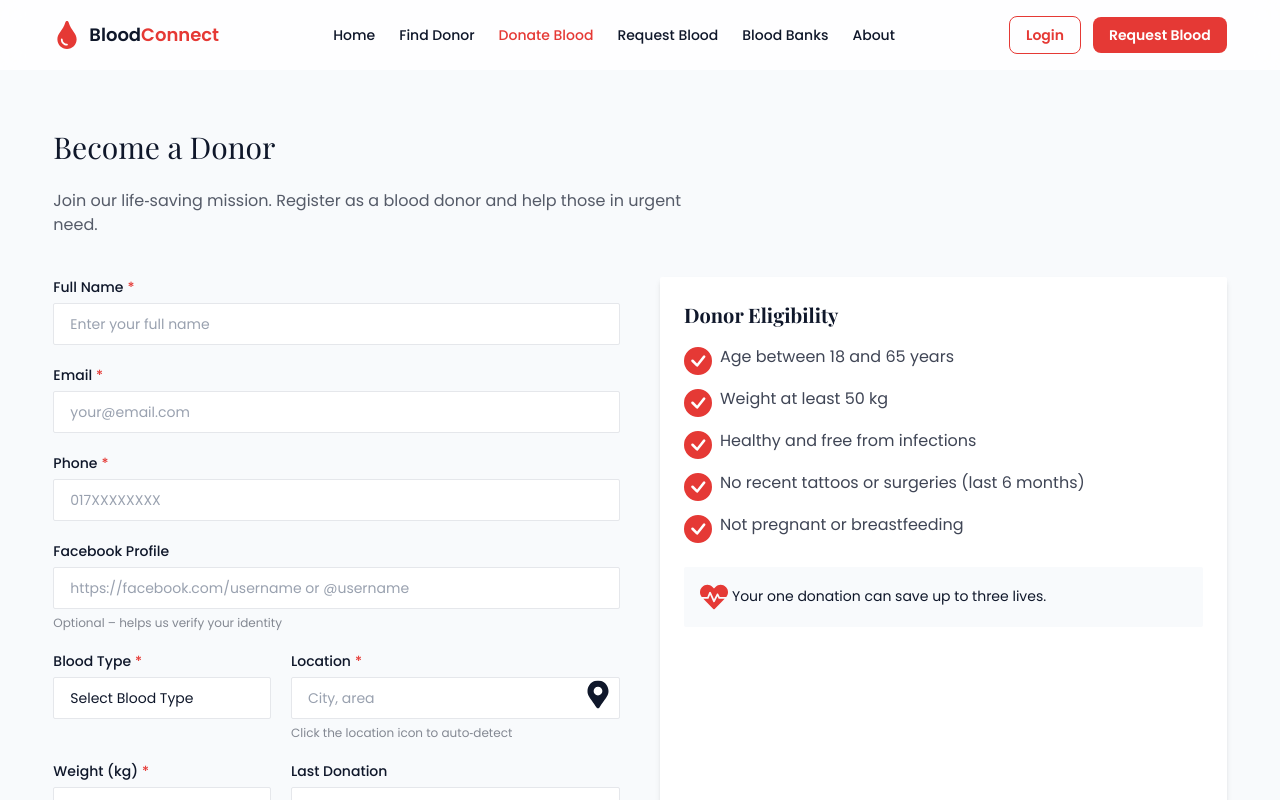
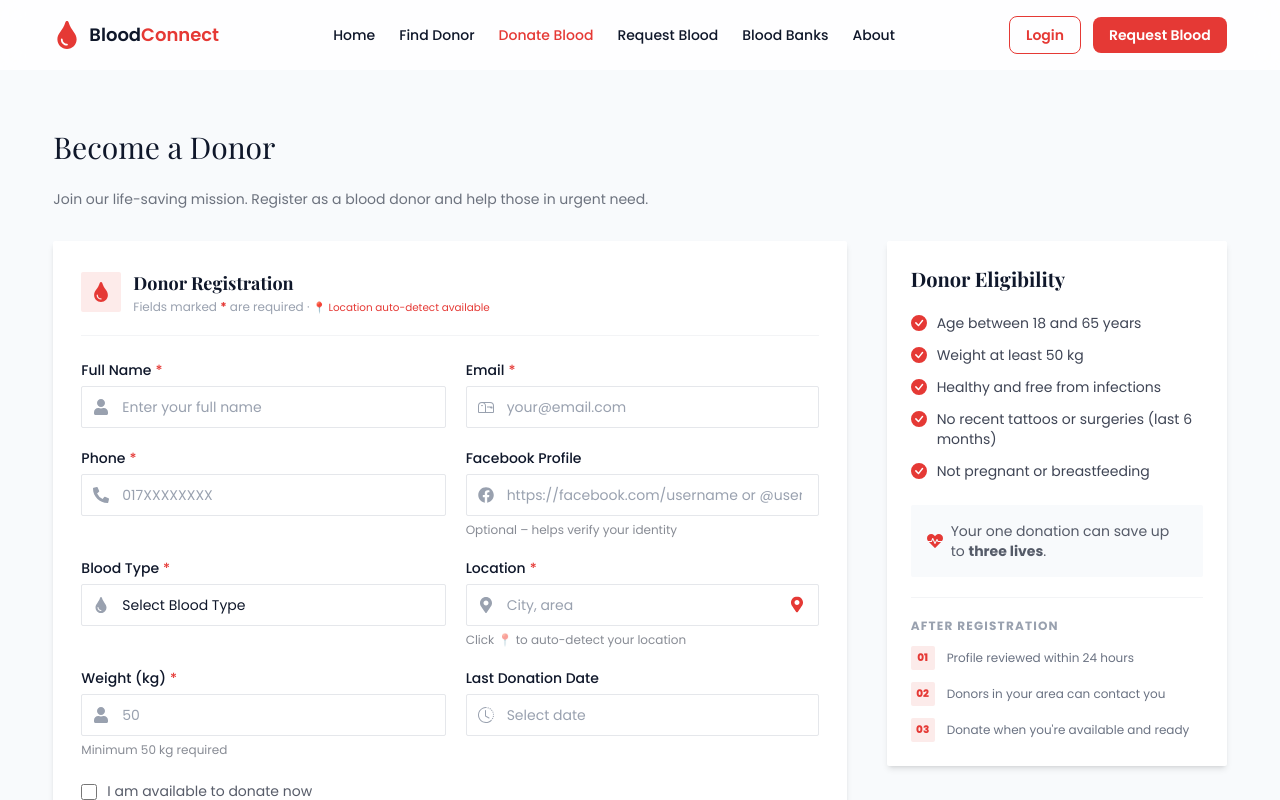
Before and after one commit to shahariyar23/blood-donation-system-ui, a React (Vite) app: page /donate in a window 1280 px wide. Shown: the top 800 px of the page. Built offline with nearby package versions, Linux system fonts and the light colour scheme.

Commit message:
modify the donate blood page

```diff
--- a/src/features/donateBlood/ui/DonateBlood.tsx
+++ b/src/features/donateBlood/ui/DonateBlood.tsx
@@ -4,208 +4,189 @@ import MainContainer from '../../../shared/main-container/MainContainer';
 import SectionContainer from '../../../shared/section-container/SectionContainer';
 import SectionHeading from '../../../shared/section-heading/SectionHeading';
 import CustomButton from '../../../shared/button/CustomButton';
-import {Icons} from '../../../shared/icons/Icons';
+import { Icons } from '../../../shared/icons/Icons';
 
+// ── Types ──────────────────────────────────────────────
 interface LocationDetails {
-  city?: string;
-  county?: string;
+  city?:           string;
+  town?:           string;
+  village?:        string;
+  county?:         string;
   state_district?: string;
-  state?: string;
-  postcode?: string;
-  country?: string;
-  country_code?: string;
+  state?:          string;
+  postcode?:       string;
+  country?:        string;
+  country_code?:   string;
 }
 
-// Validation helpers (unchanged)
+// ── Validation helpers ─────────────────────────────────
 const validateEmail = (email: string): string | null => {
   const emailRegex = /^[^\s@]+@[^\s@]+\.[^\s@]+$/;
-  if (!email) return 'Email is required';
-  if (!emailRegex.test(email)) return 'Enter a valid email address';
+  if (!email)                    return 'Email is required';
+  if (!emailRegex.test(email))   return 'Enter a valid email address';
   return null;
 };
 
 const validatePhone = (phone: string): string | null => {
   if (!phone) return 'Phone number is required';
-  const digitsOnly = phone.replace(/\D/g, '');
-  const bdPhoneRegex = /^(01[3-9]\d{8})$|^(8801[3-9]\d{8})$/;
-  if (!bdPhoneRegex.test(digitsOnly)) return 'Enter a valid Bangladeshi phone number';
+  const digits    = phone.replace(/\D/g, '');
+  const bdPhone   = /^(01[3-9]\d{8})$|^(8801[3-9]\d{8})$/;
+  if (!bdPhone.test(digits)) return 'Enter a valid Bangladeshi phone number';
   return null;
 };
 
 const validateName = (name: string): string | null => {
-  if (!name) return 'Full name is required';
-  if (name.length < 2) return 'Name must be at least 2 characters';
+  if (!name)              return 'Full name is required';
+  if (name.length < 2)    return 'Name must be at least 2 characters';
   if (!/^[a-zA-Z\s]+$/.test(name)) return 'Name can only contain letters and spaces';
   return null;
 };
 
-const validateBloodType = (bloodType: string): string | null => {
-  if (!bloodType) return 'Blood type is required';
+const validateWeight = (weight: string): string | null => {
+  if (!weight)                     return 'Weight is required';
+  const w = Number(weight);
+  if (isNaN(w) || w < 50)          return 'Weight must be at least 50 kg';
   return null;
 };
 
-const validateLocation = (location: string): string | null => {
-  if (!location) return 'Location is required';
-  if (location.length < 3) return 'Please enter a valid location';
-  return null;
+// ── Reverse geocode ────────────────────────────────────
+const reverseGeocode = async (
+  lat: number,
+  lon: number
+): Promise<{ displayName: string; details: LocationDetails }> => {
+  const url  = `https://nominatim.openstreetmap.org/reverse?format=json&lat=${lat}&lon=${lon}&zoom=18&addressdetails=1`;
+  const res  = await fetch(url, { headers: { 'User-Agent': 'BloodConnect/1.0' } });
+  const data = await res.json();
+  const addr = data.address;
+  const displayName = addr.city || addr.town || addr.village || addr.county || 'Unknown location';
+  return { displayName, details: addr };
 };
 
-const validateWeight = (weight: string): string | null => {
-  if (!weight) return 'Weight is required';
-  const w = Number(weight);
-  if (isNaN(w) || w < 50) return 'Weight must be at least 50 kg';
-  return null;
+// ── Normalize Facebook input ───────────────────────────
+const normalizeFacebook = (input: string): string => {
+  if (!input) return '';
+  if (input.startsWith('http://') || input.startsWith('https://')) return input;
+  let username = input.startsWith('@') ? input.slice(1) : input;
+  if (username.includes('/')) username = username.split('/').pop()!;
+  return `https://www.facebook.com/${username}`;
 };
 
+// ── Blood type options ─────────────────────────────────
+const bloodTypeOptions = [
+  { value: 'A+',  label: 'A+'  },
+  { value: 'A-',  label: 'A-'  },
+  { value: 'B+',  label: 'B+'  },
+  { value: 'B-',  label: 'B-'  },
+  { value: 'AB+', label: 'AB+' },
+  { value: 'AB-', label: 'AB-' },
+  { value: 'O+',  label: 'O+'  },
+  { value: 'O-',  label: 'O-'  },
+];
+
+// ── Eligibility info card ──────────────────────────────
+const EligibilityCard = () => (
+  <div className="bg-white rounded-xs shadow-md p-6">
+    <h3 className="font-serif text-xl font-bold text-dark mb-5">
+      Donor Eligibility
+    </h3>
+    <ul className="space-y-3 text-dark/80">
+      {[
+        "Age between 18 and 65 years",
+        "Weight at least 50 kg",
+        "Healthy and free from infections",
+        "No recent tattoos or surgeries (last 6 months)",
+        "Not pregnant or breastfeeding",
+      ].map((item) => (
+        <li key={item} className="flex items-start gap-2.5">
+          {/* FIX: !w-4 !h-4 overrides createIcon default w-5 h-5 */}
+          <Icons.Check className="!w-4 !h-4 text-primary shrink-0 mt-0.5" />
+          <span className="text-sm">{item}</span>
+        </li>
+      ))}
+    </ul>
+
+    <div className="mt-6 p-4 bg-light rounded-xs flex items-center gap-2">
+      <Icons.Heartbeat className="!w-4 !h-4 text-primary shrink-0" />
+      <p className="text-sm text-dark/70">
+        Your one donation can save up to <strong>three lives</strong>.
+      </p>
+    </div>
+
+    {/* Donation process steps */}
+    <div className="mt-5 border-t border-gray-100 pt-5">
+      <p className="text-xs font-bold uppercase tracking-widest text-gray-400 mb-3">
+        After Registration
+      </p>
+      {[
+        { step: "01", text: "Profile reviewed within 24 hours"       },
+        { step: "02", text: "Donors in your area can contact you"     },
+        { step: "03", text: "Donate when you're available and ready"  },
+      ].map(({ step, text }) => (
+        <div key={step} className="flex items-center gap-3 mb-3 last:mb-0">
+          <span className="w-6 h-6 rounded-xs bg-primary/10 center-flex
+            text-xxs font-black text-primary shrink-0">
+            {step}
+          </span>
+          <span className="text-xs text-gray-500">{text}</span>
+        </div>
+      ))}
+    </div>
+  </div>
+);
+
+// ── Main component ─────────────────────────────────────
 const DonateBlood = () => {
   const [values, setValues] = useState({
-    fullName: '',
-    email: '',
-    phone: '',
-    bloodType: '',
-    location: '',
-    latitude: '',
-    longitude: '',
+    fullName:        '',
+    email:           '',
+    phone:           '',
+    bloodType:       '',
+    location:        '',
+    latitude:        '',
+    longitude:       '',
     locationDetails: null as LocationDetails | null,
-    weight: '',
-    lastDonation: '',
-    facebook: '',
-    isAvailable: false,
+    weight:          '',
+    lastDonation:    '',
+    facebook:        '',
+    isAvailable:     false,
   });
-  const [loading, setLoading] = useState(false);
-  const [errors, setErrors] = useState<Record<string, string>>({});
+
+  const [loading,         setLoading]         = useState(false);
+  const [submitted,       setSubmitted]       = useState(false);
+  const [errors,          setErrors]          = useState<Record<string, string>>({});
   const [locationLoading, setLocationLoading] = useState(false);
-  const [locationError, setLocationError] = useState('');
-  const [locationHelperText, setLocationHelperText] = useState('Click the location icon to auto‑detect');
+  const [locationHelper,  setLocationHelper]  = useState('Click 📍 to auto-detect your location');
 
-  const bloodTypeOptions = [
-    { value: 'A+', label: 'A+' },
-    { value: 'A-', label: 'A-' },
-    { value: 'B+', label: 'B+' },
-    { value: 'B-', label: 'B-' },
-    { value: 'AB+', label: 'AB+' },
-    { value: 'AB-', label: 'AB-' },
-    { value: 'O+', label: 'O+' },
-    { value: 'O-', label: 'O-' },
-  ];
-
-  const fields: Field[] = [
-    {
-      name: 'fullName',
-      label: 'Full Name',
-      type: 'text',
-      required: true,
-      placeholder: 'Enter your full name',
-      colSpan: 'full',
-    },
-    {
-      name: 'email',
-      label: 'Email',
-      type: 'email',
-      required: true,
-      placeholder: 'your@email.com',
-      colSpan: 'full',
-    },
-    {
-      name: 'phone',
-      label: 'Phone',
-      type: 'tel',
-      required: true,
-      placeholder: '017XXXXXXXX',
-      colSpan: 'full',
-    },
-    {
-      name: 'facebook',
-      label: 'Facebook Profile',
-      type: 'text',
-      required: false,
-      placeholder: 'https://facebook.com/username or @username',
-      colSpan: 'full',
-      helperText: 'Optional – helps us verify your identity',
-    },
-    {
-      name: 'bloodType',
-      label: 'Blood Type',
-      type: 'select',
-      required: true,
-      options: bloodTypeOptions,
-      placeholder: 'Select blood type',
-      colSpan: 'half',
-    },
-    {
-      name: 'location',
-      label: 'Location',
-      type: 'text',
-      required: true,
-      placeholder: 'City, area',
-      colSpan: 'half',
-      helperText: locationError || locationHelperText, // dynamic helper text
-    },
-    {
-      name: 'weight',
-      label: 'Weight (kg)',
-      type: 'number',
-      required: true,
-      min: 50,
-      placeholder: '50',
-      helperText: 'Minimum 50 kg required',
-      colSpan: 'half',
-    },
-    {
-      name: 'lastDonation',
-      label: 'Last Donation',
-      type: 'date',
-      required: false,
-      placeholder: 'Select date',
-      colSpan: 'half',
-      maxDate: new Date(),
-    },
-    {
-      name: 'isAvailable',
-      label: 'I am available to donate now',
-      type: 'checkbox',
-      required: false,
-      colSpan: 'full',
-    },
-  ];
-
+  // ── Field change handler ───────────────────────────
   const handleChange = (name: string, value: any) => {
     setValues(prev => ({ ...prev, [name]: value }));
+
+    // clear error on change
     if (errors[name]) {
-      setErrors(prev => {
-        const newErrors = { ...prev };
-        delete newErrors[name];
-        return newErrors;
-      });
+      setErrors(prev => { const e = { ...prev }; delete e[name]; return e; });
     }
+
+    // reset coords when user manually edits location
     if (name === 'location') {
-      // Clear coordinates and details when user manually edits location
-      setValues(prev => ({ ...prev, latitude: '', longitude: '', locationDetails: null }));
-      setLocationError('');
-      setLocationHelperText('Click the location icon to auto‑detect');
+      setValues(prev => ({
+        ...prev,
+        location:        value,
+        latitude:        '',
+        longitude:       '',
+        locationDetails: null,
+      }));
+      setLocationHelper('Click 📍 to auto-detect your location');
     }
   };
 
-  const reverseGeocode = async (lat: number, lon: number): Promise<{ displayName: string; details: LocationDetails }> => {
-    const url = `https://nominatim.openstreetmap.org/reverse?format=json&lat=${lat}&lon=${lon}&zoom=18&addressdetails=1`;
-    const response = await fetch(url, {
-      headers: { 'User-Agent': 'BloodConnect/1.0' },
-    });
-    const data = await response.json();
-    const addr = data.address;
-    const displayName = addr.city || addr.town || addr.village || addr.county || 'Unknown location';
-    return { displayName, details: addr };
-  };
-
+  // ── Auto-detect location ───────────────────────────
   const getCurrentLocation = () => {
     if (!navigator.geolocation) {
-      setLocationError('Geolocation not supported by your browser');
-      setLocationHelperText('Geolocation not supported');
+      setLocationHelper('Geolocation not supported by your browser');
       return;
     }
     setLocationLoading(true);
-    setLocationError('');
-    setLocationHelperText('Detecting location...');
+    setLocationHelper('Detecting location...');
 
     navigator.geolocation.getCurrentPosition(
       async (position) => {
@@ -214,85 +195,27 @@ const DonateBlood = () => {
           const { displayName, details } = await reverseGeocode(latitude, longitude);
           setValues(prev => ({
             ...prev,
-            location: displayName,
-            latitude: latitude.toString(),
-            longitude: longitude.toString(),
+            location:        displayName,
+            latitude:        latitude.toString(),
+            longitude:       longitude.toString(),
             locationDetails: details,
           }));
-          setLocationError('');
-          setLocationHelperText('Location detected'); // success message
-        } catch (error) {
-          setLocationError('Could not detect location. Please enter manually.');
-          setLocationHelperText('Could not detect location');
+          setErrors(prev => { const e = { ...prev }; delete e.location; return e; });
+          setLocationHelper('✓ Location detected automatically');
+        } catch {
+          setLocationHelper('Could not detect location. Please enter manually.');
         } finally {
           setLocationLoading(false);
         }
       },
       () => {
-        setLocationError('Location permission denied. Please enter manually.');
-        setLocationHelperText('Permission denied');
+        setLocationHelper('Permission denied. Please enter location manually.');
         setLocationLoading(false);
       }
     );
   };
 
-  // Normalize Facebook input
-  const normalizeFacebook = (input: string): string => {
-    if (!input) return '';
-    if (input.startsWith('http://') || input.startsWith('https://')) {
-      return input;
-    }
-    let username = input.startsWith('@') ? input.slice(1) : input;
-    if (username.includes('/')) {
-      const parts = username.split('/');
-      username = parts[parts.length - 1];
-    }
-    return `https://www.facebook.com/${username}`;
-  };
-
-  const validateForm = (): boolean => {
-    const newErrors: Record<string, string> = {};
-    const nameError = validateName(values.fullName);
-    if (nameError) newErrors.fullName = nameError;
-
-    const emailError = validateEmail(values.email);
-    if (emailError) newErrors.email = emailError;
-
-    const phoneError = validatePhone(values.phone);
-    if (phoneError) newErrors.phone = phoneError;
-
-    const bloodError = validateBloodType(values.bloodType);
-    if (bloodError) newErrors.bloodType = bloodError;
-
-    const locationErrorField = validateLocation(values.location);
-    if (locationErrorField) newErrors.location = locationErrorField;
-
-    const weightError = validateWeight(values.weight);
-    if (weightError) newErrors.weight = weightError;
-
-    setErrors(newErrors);
-    return Object.keys(newErrors).length === 0;
-  };
-
-  const handleSubmit = (e: React.FormEvent) => {
-    e.preventDefault();
-    if (!validateForm()) return;
-
-    const normalizedFacebook = normalizeFacebook(values.facebook);
-
-    setLoading(true);
-    const submitData = {
-      ...values,
-      facebook: normalizedFacebook,
-      latitude: values.latitude ? Number(values.latitude) : null,
-      longitude: values.longitude ? Number(values.longitude) : null,
-    };
-    console.log('Form submitted:', submitData);
-    // Replace with actual API call
-    setTimeout(() => setLoading(false), 2000);
-  };
-
-  // Action button for location field – shows spinner when loading, location icon otherwise
+  // ── Location action button ─────────────────────────
   const locationAction = (
     <CustomButton
       type="button"
@@ -302,24 +225,208 @@ const DonateBlood = () => {
       disabled={locationLoading}
       className="!p-1 h-7 w-7"
     >
-      {locationLoading ? (
-        <Icons.Loading className="w-4 h-4 animate-spin" />
-      ) : (
-        <Icons.Location className="w-4 h-4" />
-      )}
+      {locationLoading
+        ? <Icons.Loading className="!w-4 !h-4 animate-spin text-primary" />
+        : <Icons.Location className="!w-4 !h-4 text-primary" />
+      }
     </CustomButton>
   );
 
+  // ── Validation ─────────────────────────────────────
+  const validateForm = (): boolean => {
+    const newErrors: Record<string, string> = {};
+
+    const nameErr   = validateName(values.fullName);
+    const emailErr  = validateEmail(values.email);
+    const phoneErr  = validatePhone(values.phone);
+    const weightErr = validateWeight(values.weight);
+
+    if (nameErr)   newErrors.fullName  = nameErr;
+    if (emailErr)  newErrors.email     = emailErr;
+    if (phoneErr)  newErrors.phone     = phoneErr;
+    if (!values.bloodType)  newErrors.bloodType = 'Blood type is required';
+    if (!values.location || values.location.length < 3)
+                   newErrors.location  = 'Please enter a valid location';
+    if (weightErr) newErrors.weight    = weightErr;
+
+    setErrors(newErrors);
+    return Object.keys(newErrors).length === 0;
+  };
+
+  // ── Submit ─────────────────────────────────────────
+  const handleSubmit = (e: React.FormEvent) => {
+    e.preventDefault();
+    if (!validateForm()) return;
+
+    setLoading(true);
+    const submitData = {
+      ...values,
+      facebook:  normalizeFacebook(values.facebook),
+      latitude:  values.latitude  ? Number(values.latitude)  : null,
+      longitude: values.longitude ? Number(values.longitude) : null,
+    };
+    console.log('Donor registered:', submitData);
+    setTimeout(() => { setLoading(false); setSubmitted(true); }, 1500);
+  };
+
+  // ── Dynamic fields — inject location helperText ────
+  const fields: Field[] = [
+    {
+      name:        'fullName',
+      label:       'Full Name',
+      type:        'text',
+      required:    true,
+      placeholder: 'Enter your full name',
+      colSpan:     'half',
+      icon:        Icons.User,
+    },
+    {
+      name:        'email',
+      label:       'Email',
+      type:        'email',
+      required:    true,
+      placeholder: 'your@email.com',
+      colSpan:     'half',
+      icon:        Icons.Mail,
+    },
+    {
+      name:        'phone',
+      label:       'Phone',
+      type:        'tel',
+      required:    true,
+      placeholder: '017XXXXXXXX',
+      colSpan:     'half',
+      icon:        Icons.Phone,
+    },
+    {
+      name:        'facebook',
+      label:       'Facebook Profile',
+      type:        'text',
+      required:    false,
+      placeholder: 'https://facebook.com/username or @username',
+      colSpan:     'half',
+      icon:        Icons.Facebook,
+      helperText:  'Optional – helps verify your identity',
+    },
+    {
+      name:     'bloodType',
+      label:    'Blood Type',
+      type:     'select',
+      required: true,
+      options:  bloodTypeOptions,
+      colSpan:  'half',
+      icon:     Icons.Blood,
+    },
+    {
+      name:        'location',
+      label:       'Location',
+      type:        'text',
+      required:    true,
+      placeholder: 'City, area',
+      colSpan:     'half',
+      icon:        Icons.Location,
+      helperText:  locationHelper,   // ← dynamic
+    },
+    {
+      name:        'weight',
+      label:       'Weight (kg)',
+      type:        'number',
+      required:    true,
+      min:         50,
+      placeholder: '50',
+      helperText:  'Minimum 50 kg required',
+      colSpan:     'half',
+      icon:        Icons.User,
+    },
+    {
+      name:     'lastDonation',
+      label:    'Last Donation Date',
+      type:     'date',
+      required: false,
+      colSpan:  'half',
+      icon:     Icons.Clock,
+      maxDate:  new Date(),
+    },
+    {
+      name:  'isAvailable',
+      label: 'I am available to donate now',
+      type:  'checkbox',
+      colSpan: 'full',
+    },
+  ];
+
+  // ── Success state ──────────────────────────────────
+  if (submitted) {
+    return (
+      <SectionContainer>
+        <MainContainer>
+          <div className="max-w-lg mx-auto bg-white rounded-xs shadow-md p-10 text-center">
+            <div className="w-16 h-16 rounded-full bg-green-100 center-flex mx-auto mb-5">
+              <Icons.Check className="!w-7 !h-7 text-green-600" />
+            </div>
+            <h2 className="font-serif text-xl font-bold text-dark mb-2">
+              Registration Successful!
+            </h2>
+            <p className="text-gray-500 text-sm mb-2">
+              Thank you, <strong>{values.fullName}</strong>. Your donor profile
+              is under review and will be live within 24 hours.
+            </p>
+            {values.latitude && (
+              <p className="text-green-600 text-xs font-semibold mb-6">
+                📍 Location verified automatically
+              </p>
+            )}
+            <div className="flex flex-col sm:flex-row gap-3 justify-center">
+              <button
+                onClick={() => setSubmitted(false)}
+                className="btn-outline text-sm"
+              >
+                Register Another
+              </button>
+              <a href="/find-donor" className="btn-primary text-sm text-center">
+                Find Donors
+              </a>
+            </div>
+          </div>
+        </MainContainer>
+      </SectionContainer>
+    );
+  }
+
+  // ── Main render ────────────────────────────────────
   return (
     <SectionContainer>
       <MainContainer>
-        <SectionHeading align="left" title='Become a Donor' description=''></SectionHeading>
-        <p className="text-dark/70 mt-2 max-w-2xl">
-          Join our life‑saving mission. Register as a blood donor and help those in urgent need.
+        {/* Page heading */}
+        <SectionHeading
+          align="left"
+          title="Become a Donor"
+          className="mb-1"
+        />
+        <p className="text-dark/60 text-sm mt-2 mb-8 max-w-2xl">
+          Join our life-saving mission. Register as a blood donor and help
+          those in urgent need.
         </p>
 
-        <div className="mt-10 grid grid-cols-1 lg:grid-cols-2 gap-10">
-          <div>
+        <div className="grid grid-cols-1 lg:grid-cols-[1fr_340px] gap-6 lg:gap-10 items-start">
+
+          {/* Form card */}
+          <div className="bg-white rounded-xs shadow-md p-5 sm:p-7">
+            <div className="flex items-center gap-3 mb-6 pb-5 border-b border-gray-100">
+              <div className="w-10 h-10 rounded-xs bg-primary/10 center-flex shrink-0">
+                <Icons.Blood className="!w-5 !h-5 text-primary" />
+              </div>
+              <div>
+                <h2 className="font-serif font-bold text-dark text-base sm:text-lg">
+                  Donor Registration
+                </h2>
+                <p className="text-gray-400 text-xs mt-0.5">
+                  Fields marked <span className="text-primary font-bold">*</span> are required
+                  · <span className="text-primary text-xxs">📍 Location auto-detect available</span>
+                </p>
+              </div>
+            </div>
+
             <Form
               fields={fields}
               values={values}
@@ -328,42 +435,19 @@ const DonateBlood = () => {
               errors={errors}
               fieldActions={{ location: locationAction }}
               loading={loading}
-              submitText="Register as Donor"
+              submitText={
+                <span className="flex items-center gap-2">
+                  <Icons.Check className="!w-4 !h-4" />
+                  Register as Donor
+                </span>
+              }
               layout="double"
             />
           </div>
 
-          {/* Info Card (unchanged) */}
-          <div className="bg-white rounded-xs shadow-md p-6">
-            <h3 className="text-xl font-serif font-bold mb-4">Donor Eligibility</h3>
-            <ul className="space-y-3 text-dark/80">
-              <li className="flex items-start gap-2">
-                <Icons.Check className="w-4 h-4 text-primary shrink-0 mt-0.5" />
-                <span>Age between 18 and 65 years</span>
-              </li>
-              <li className="flex items-start gap-2">
-                <Icons.Check className="w-4 h-4 text-primary shrink-0 mt-0.5" />
-                <span>Weight at least 50 kg</span>
-              </li>
-              <li className="flex items-start gap-2">
-                <Icons.Check className="w-4 h-4 text-primary shrink-0 mt-0.5" />
-                <span>Healthy and free from infections</span>
-              </li>
-              <li className="flex items-start gap-2">
-                <Icons.Check className="w-4 h-4 text-primary shrink-0 mt-0.5" />
-                <span>No recent tattoos or surgeries (last 6 months)</span>
-              </li>
-              <li className="flex items-start gap-2">
-                <Icons.Check className="w-4 h-4 text-primary shrink-0 mt-0.5" />
-                <span>Not pregnant or breastfeeding</span>
-              </li>
-            </ul>
-            <div className="mt-6 p-4 bg-light rounded-xs">
-              <p className="text-sm">
-                <Icons.Heartbeat className="inline w-4 h-4 text-primary mr-1" />
-                Your one donation can save up to three lives.
-              </p>
-            </div>
+          {/* Eligibility sidebar */}
+          <div className="lg:sticky lg:top-4">
+            <EligibilityCard />
           </div>
         </div>
       </MainContainer>
```
